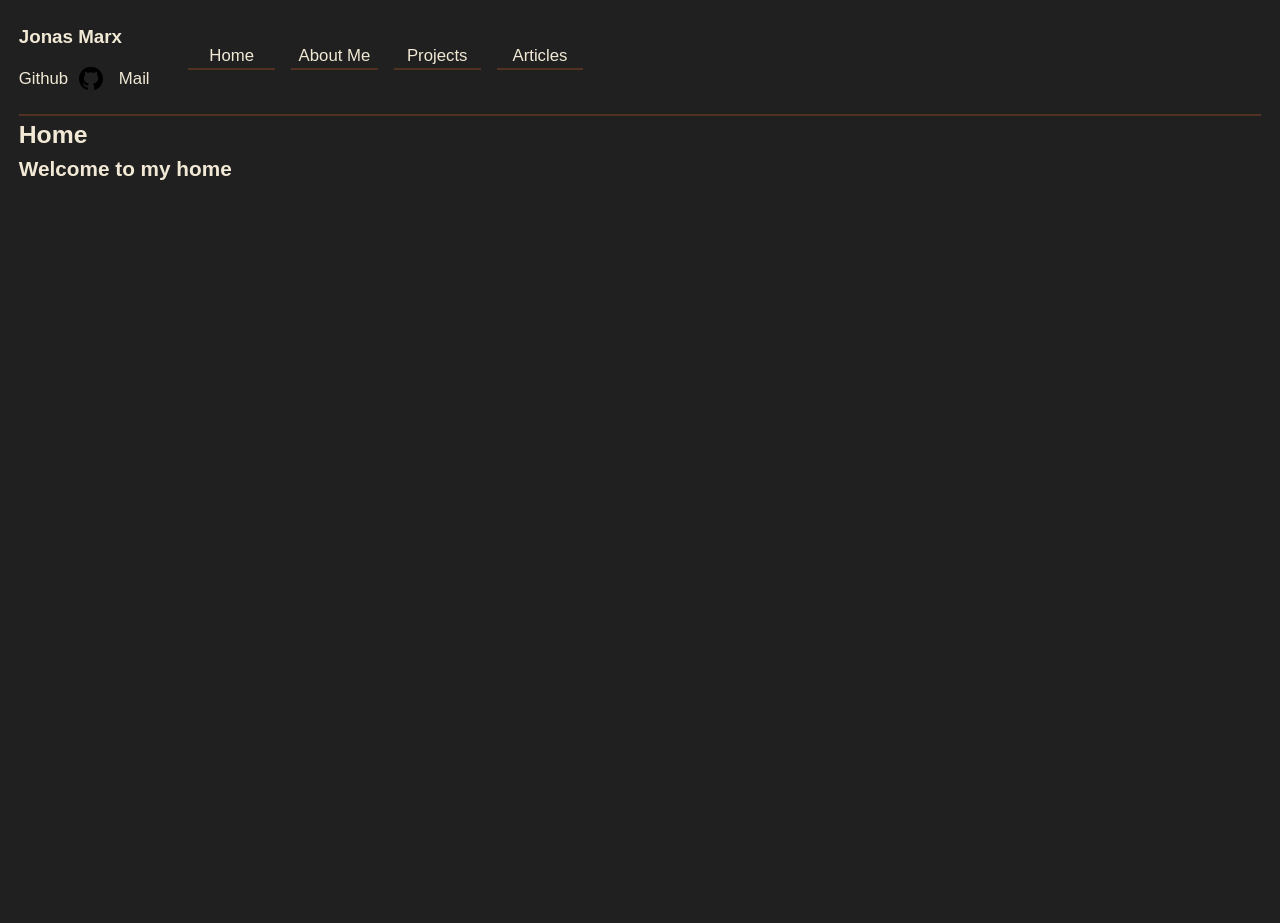
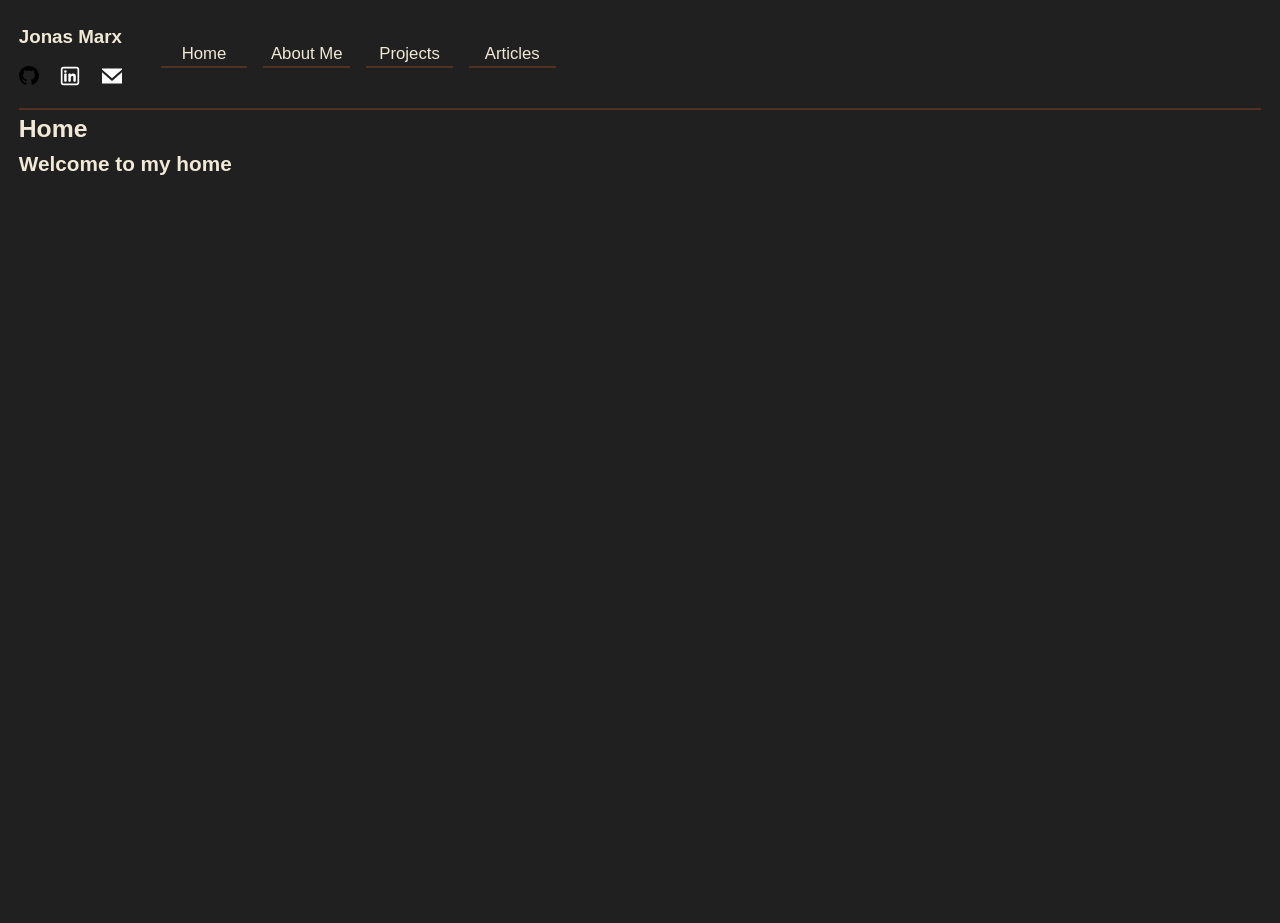
Before and after one commit to jonasmarx/portfolio, a Jekyll site: the page built from index.html, in a window 1280 px wide. Built offline with Jekyll 4.4.1, drawn with Linux system fonts in a browser that asks for light colours.

Commit message:
adjust display area links and add linkedin

```diff
--- a/_layouts/default.html
+++ b/_layouts/default.html
@@ -14,13 +14,19 @@
                 <nav>
                     <ul>
                         <li>
-                            <a class="github-link" target="_blank" href="https://github.com/jonasmarx">
-                                Github
+                            <a class="link" target="_blank" href="https://github.com/jonasmarx">
                                 <img src="/assets/img/github.svg" alt="Github">
                             </a>
                         </li>
                         <li>
-                            <a mailto="jonas_marx1@web.de">Mail</a>
+                            <a class="link" target="_blank" href="https://www.linkedin.com/in/jonas-marx-367436193/">
+                                <img src="/assets/img/linkedin.svg" alt="LinkedIn">
+                            </a>
+                        </li>
+                        <li>
+                            <a class="link" mailto="jonas_marx1@web.de">
+                                <img src="/assets/img/email.svg" alt="Email">
+                            </a>
                         </li>
                     </ul>
                 </nav>
--- a/assets/css/main.scss
+++ b/assets/css/main.scss
@@ -61,8 +61,14 @@ body {
     gap: calc(8px + 0.75svh);
     text-wrap: nowrap;
 
-    .icon {
-      max-width: 40px;
+    .link {
+      display: flex;
+      flex-direction: row;
+      gap: calc(4px + .75svh);
+
+      img {
+        width: 20px;
+      }
     }
 
     nav {
@@ -72,6 +78,7 @@ body {
         display: flex;
         flex-direction: row;
         gap: 16px;
+        justify-content: space-between;
 
         a {
           font-size: calc(10px + .75svh);
@@ -117,13 +124,3 @@ body {
   display: flex;
   flex-direction: column;
 }
-
-.github-link {
-  display: flex;
-  flex-direction: row;
-  gap: calc(4px + .75svh);
-
-  img {
-    width: 24px;
-  }
-}
```
Also changed, not shown: assets/img/email.svg (added), assets/img/linkedin.svg (added).
